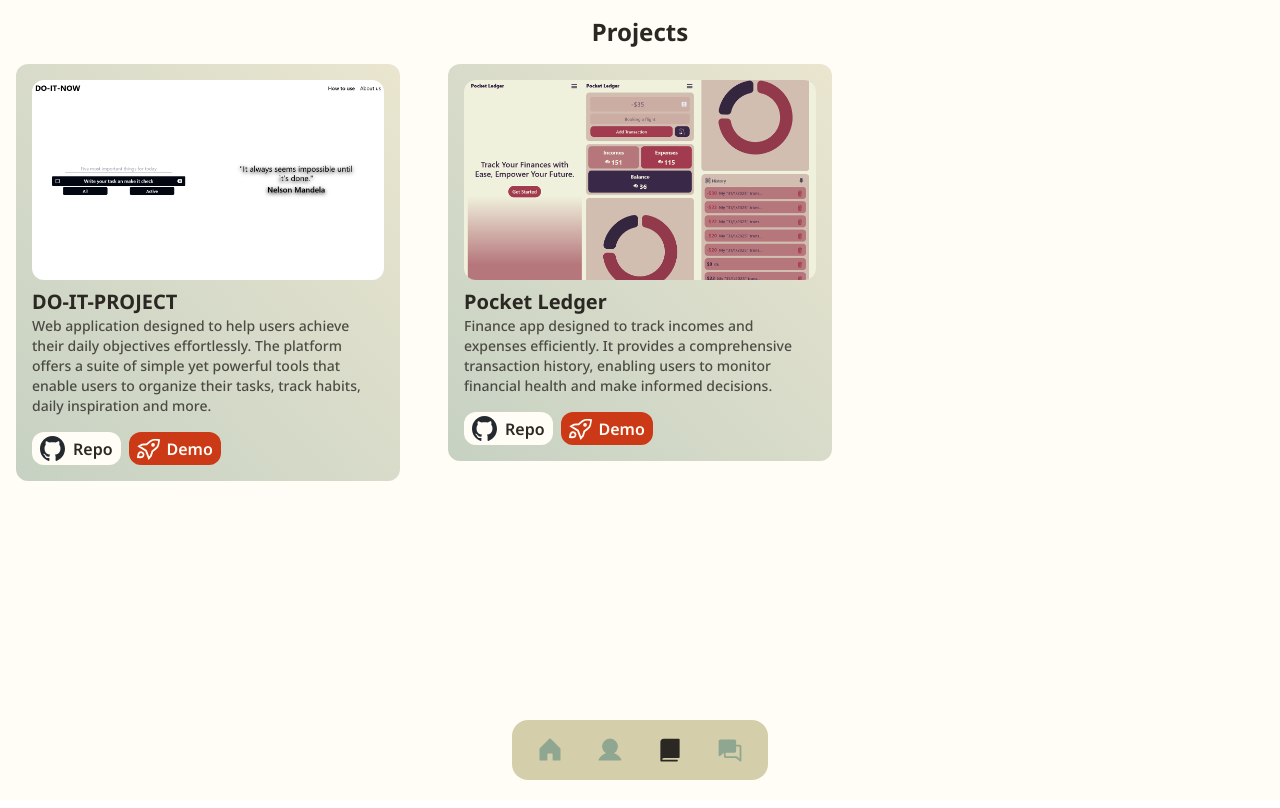
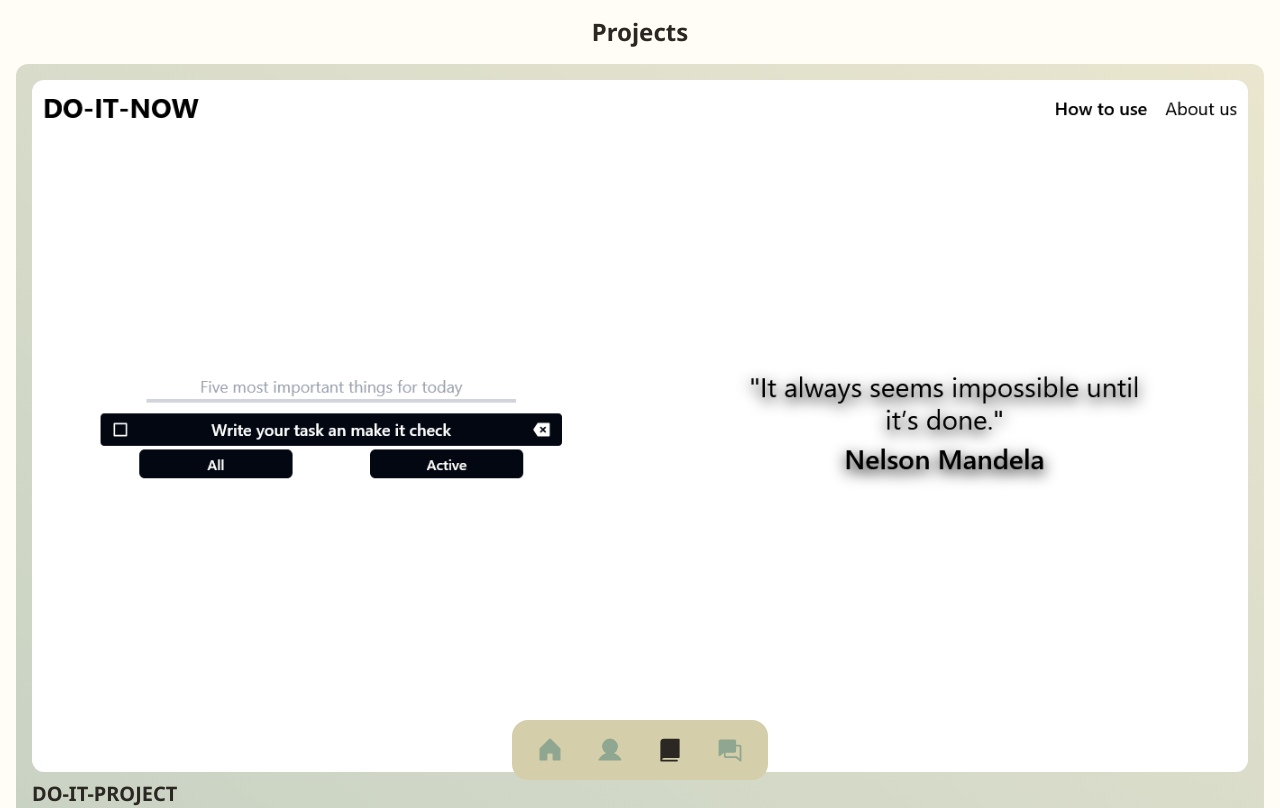
Before and after one commit to fantasyfuerte/portfolio, a Next.js app: page /projects in a window 1280 px wide. Shown: the top 808 px of the page. Built offline with nearby package versions, Linux system fonts and the light colour scheme.

Commit message:
creating zebra effect

```diff
--- a/src/app/(routes)/projects/page.tsx
+++ b/src/app/(routes)/projects/page.tsx
@@ -10,10 +10,12 @@ function ProjectsPage() {
         <h3 className="text-2xl font-bold text-primary text-center py-4">
           Projects
         </h3>
-        <section className="flex flex-col gap-4 md:grid md:grid-cols-3">
-          {projects.map((project) => (
+        <section className="">
+          {projects.map((project,index) => (
             <ProjectItem
+              bg={index % 2 === 0}
               name={project.name}
+              subtitle={project.subtitle}
               description={project.description}
               image={project.image}
               repo={project.repo}
```
